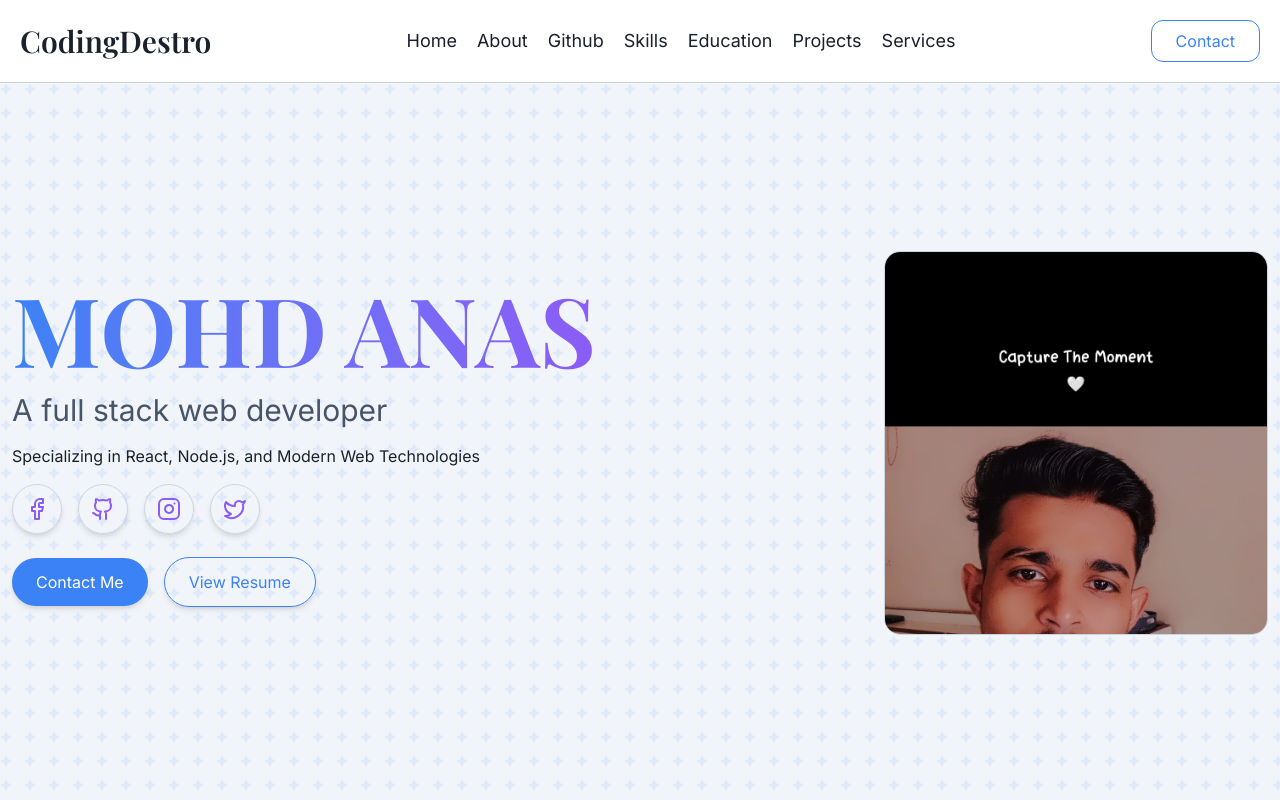
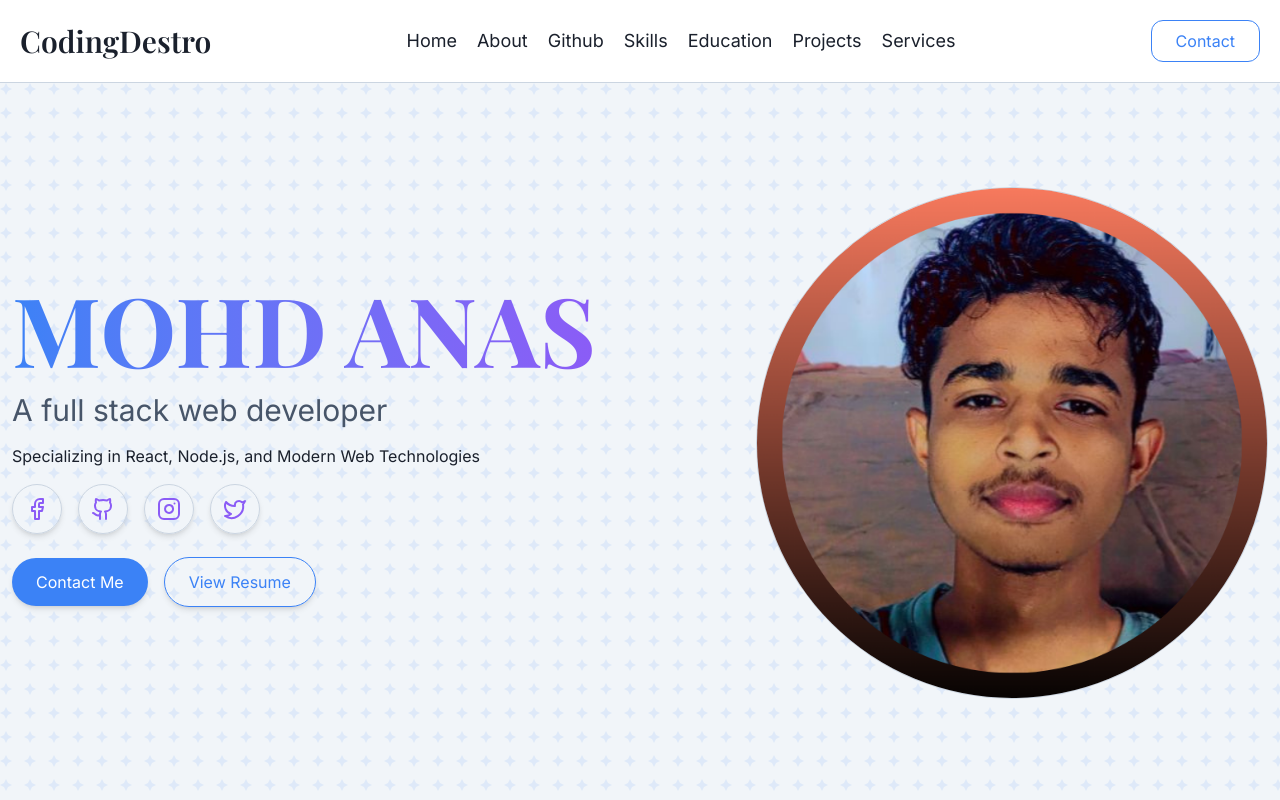
Before and after one commit to codingdestro/devfolio, a Next.js app: page / in a window 1280 px wide. Shown: the top 800 px of the page. Built offline with nearby package versions, Linux system fonts and the light colour scheme.

Commit message:
update: change profile picture and add instagram, contact urls

```diff
--- a/components/Hero.tsx
+++ b/components/Hero.tsx
@@ -17,11 +17,11 @@ const socialLinks = [
   },
   {
     name: "Instagram",
-    url: "https://github.com/codingdestro",
+    url: "https://instagram.com/anas_bin_naazir",
     icon: <Instagram className="text-2xl " />,
   },
   {
-    namespace: "Twitter",
+    name: "Twitter",
     url: "https://twitter.com/codingdestro",
     icon: <Twitter className="text-2xl" />,
   },
@@ -47,7 +47,7 @@ const Hero = () => {
 
           <div>
             <div className="flex gap-4 mt-4 items-center">
-              {socialLinks.map((link,id) => (
+              {socialLinks.map((link, id) => (
                 <Link
                   href={link.url}
                   target="_blank"
@@ -64,7 +64,7 @@ const Hero = () => {
           {/* CTA */}
           <div>
             <Link
-              href="/contact"
+              href="https://wa.me/9193195759"
               className="inline-block mt-6 px-6 py-3 bg-primary text-white rounded-full shadow-md hover:bg-primary-dark transition-colors duration-300 ease-in-out"
             >
               Contact Me
@@ -77,13 +77,13 @@ const Hero = () => {
             </Link>
           </div>
         </div>
-        <div className="overflow-hidden rounded-2xl w-sm border aspect-[1/1]">
+        <div className="overflow-hidden rounded-full w-sm md:w-lg border aspect-[1/1]">
           <Image
-            src="/me.jpeg"
+            src="/profilePic.png"
             alt="Hero Image"
             width={500}
             height={500}
-            className="rounded-lg shadow-lg w-full object-cover hover:scale-105 transition-transform duration-300 ease-in-out"
+            className="rounded-lg shadow-lg scale-130 w-full object-cover hover:scale-105 transition-transform duration-300 ease-in-out"
           />
         </div>
       </div>
```
Also changed, not shown: components/education/index.tsx (added), public/profilePic.png (added).
